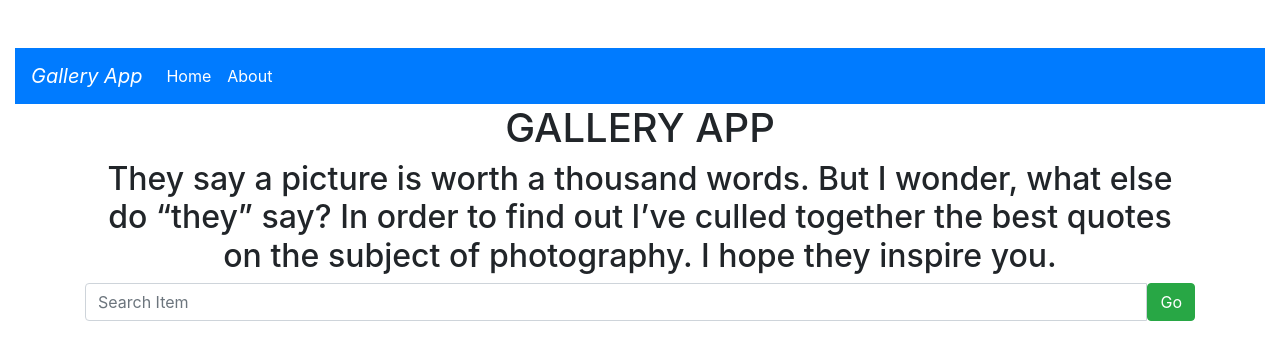
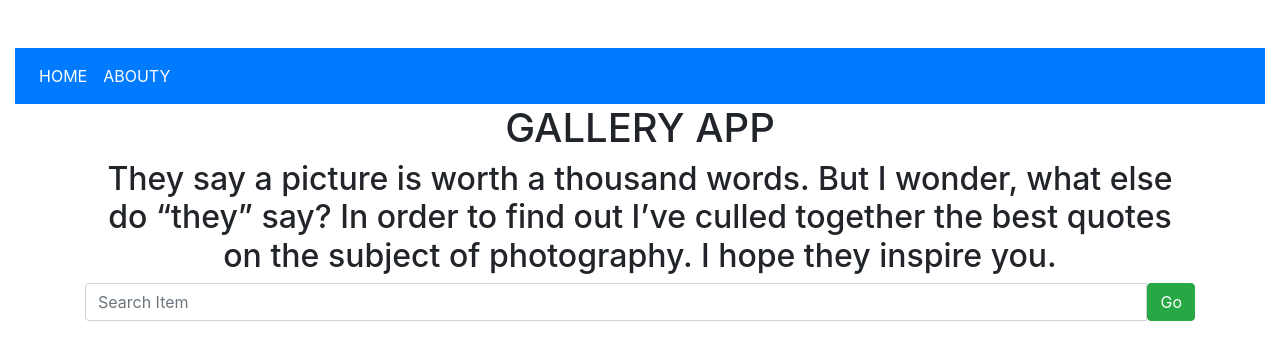
Before and after one commit to LornaMoringa/Gallery, a Django app: page / in a window 1280 px wide. Shown: the top 360 px of the page. Run offline with Django 3.2, Linux system fonts and the light colour scheme; data that the repository does not hold is empty; some libraries are stand-ins or nearby versions.

Commit message:
creating the nav.bar

```diff
--- a/photos/templates/nav.html
+++ b/photos/templates/nav.html
@@ -1,6 +1,5 @@
 <div class="container-fluid mt-5">
 <nav class="navbar navbar-expand-lg navbar-light bg-primary">
-        <a class="navbar-brand text-white" href="#"> <em>Gallery App</em></a>
         <button class="navbar-toggler" type="button" data-toggle="collapse" data-target="#navbarNavDropdown"
             aria-controls="navbarNavDropdown" aria-expanded="false" aria-label="Toggle navigation">
             <span class="navbar-toggler-icon"></span>
@@ -8,10 +7,10 @@
         <div class="collapse navbar-collapse" id="navbarNavDropdown">
             <ul class="navbar-nav">
                 <li class="nav-item active">
-                    <a class="nav-link text-white" href="{% url 'home' %}">Home<span class="sr-only">(current)</span></a>
+                    <a class="nav-link text-white" href="{% url 'home' %}">HOME<span class="sr-only">(current)</span></a>
                 </li>
                 <li class="nav-item active">
-                    <a class="nav-link text-white" href="{% url 'about' %}">About<span class="sr-only"></span></a>
+                    <a class="nav-link text-white" href="{% url 'about' %}">ABOUTY<span class="sr-only"></span></a>
                 </li>
 
             </ul>
```
